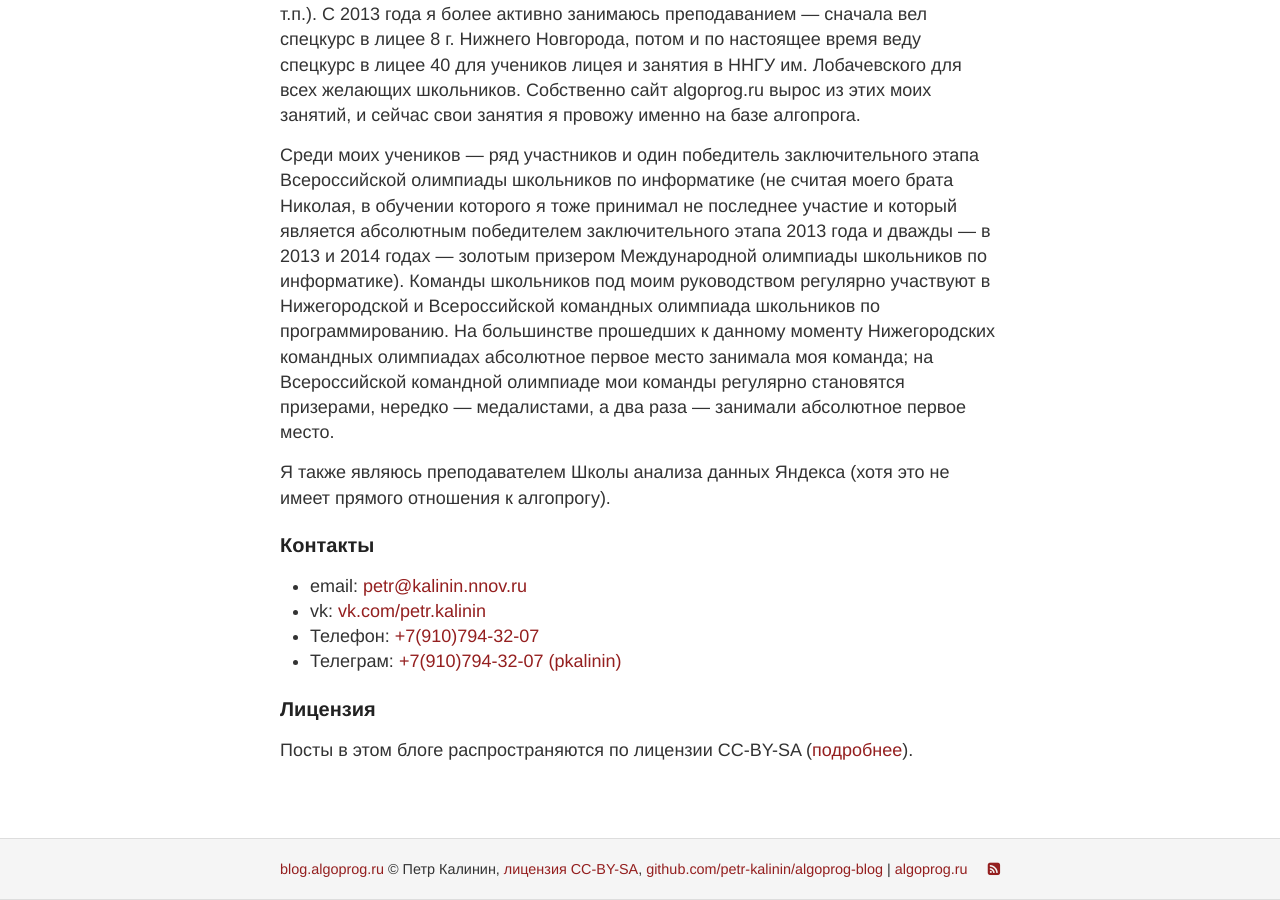
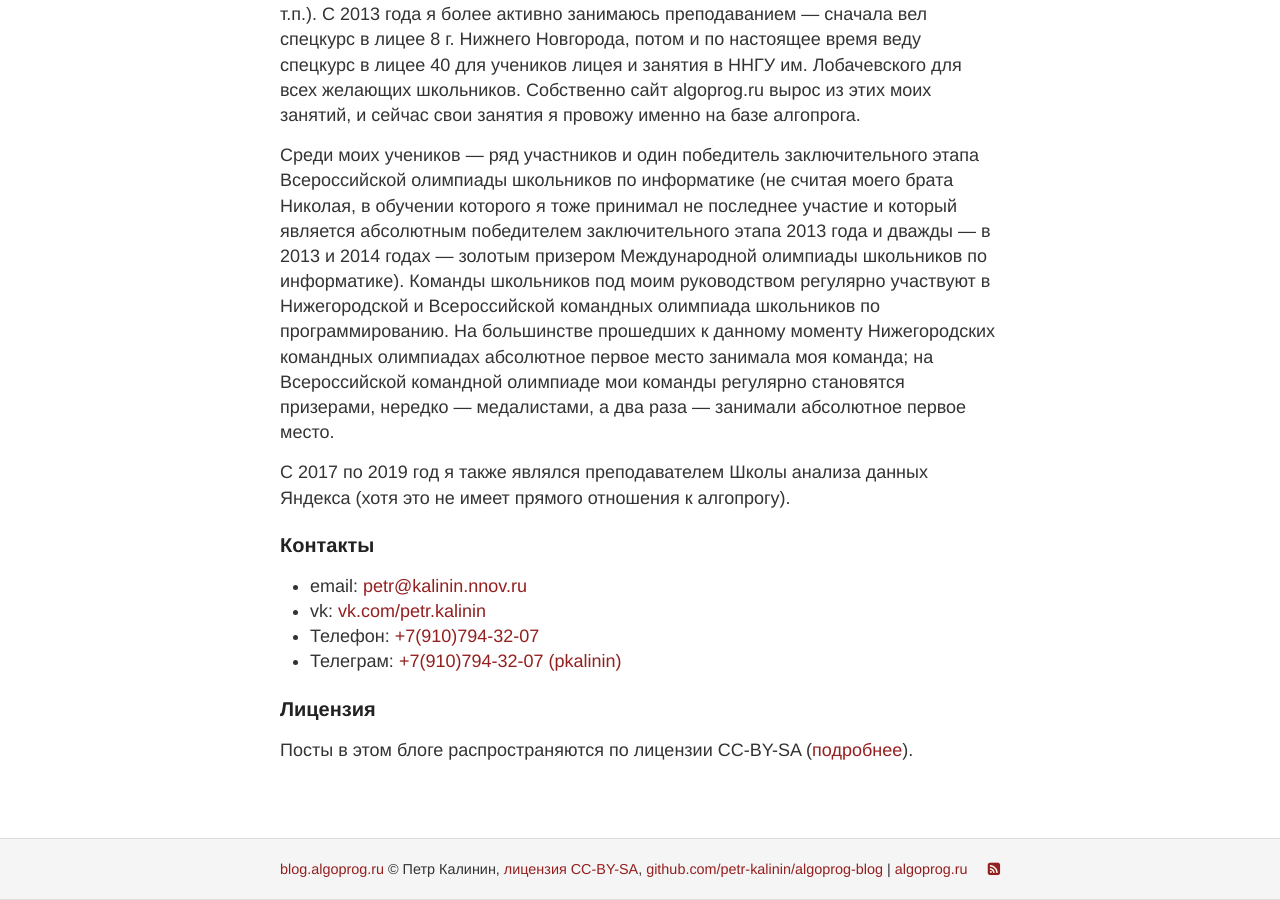
Before and after one commit to petr-kalinin/algoprog-blog, a Jekyll site: the page built from about.md, in a window 1280 px wide and 900 px high, scrolled down 767 px. Built offline with Jekyll 4.4.1, drawn with Linux system fonts in a browser that asks for light colours.

Commit message:
Update about.md

```diff
--- a/about.md
+++ b/about.md
@@ -33,7 +33,7 @@ permalink: /about/
 Нижегородских командных олимпиадах абсолютное первое место занимала моя команда;
 на Всероссийской командной олимпиаде мои команды регулярно становятся призерами, нередко — медалистами, а два раза — занимали абсолютное первое место.
 
-Я также являюсь преподавателем Школы анализа данных Яндекса (хотя это не имеет прямого отношения к алгопрогу).
+С 2017 по 2019 год я также являлся преподавателем Школы анализа данных Яндекса (хотя это не имеет прямого отношения к алгопрогу).
 
 ### Контакты
 
```
